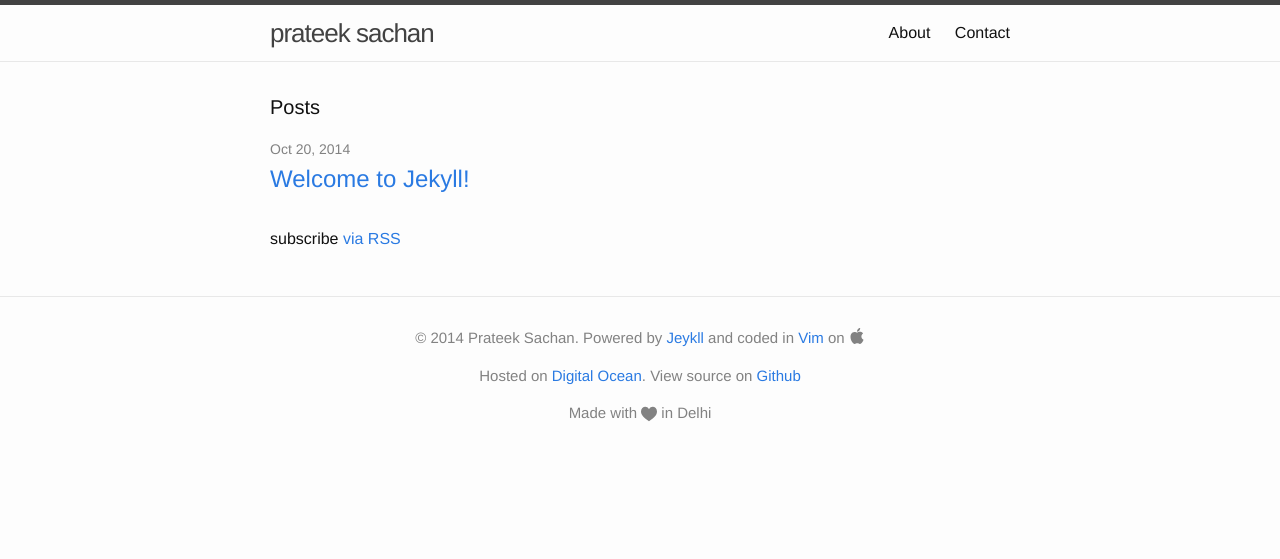
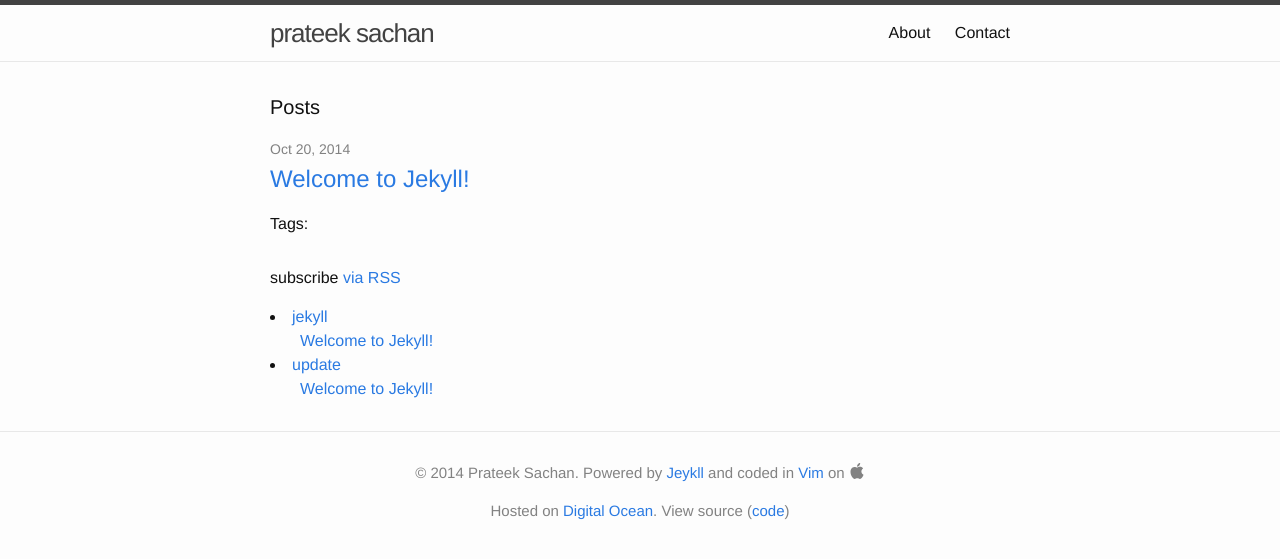
Before and after one commit to prateeksachan/prateeksachan, a Jekyll site: the page built from index.html, in a window 1280 px wide. Shown: the top 559 px of the page. Built offline with Jekyll 4.4.1, drawn with Linux system fonts in a browser that asks for light colours; the list of posts is cut into pages by our own code.

Commit message:
UI changes

```diff
--- a/_includes/footer.html
+++ b/_includes/footer.html
@@ -9,8 +9,7 @@
                             and coded in <a href="{{ site.vim_link }}" target="_new">Vim</a> on
                             <a href="http://apple.com" target="_new">{% include svg-icons/apple.html %}</a></p>
         <p class="text">Hosted on <a href="http://digitalocean.com" target="_new">Digital Ocean</a>.
-        View source on <a href="http://github.com/prateeksachan/prateeksachan" target="_new">Github</a></p>
-        <p class="text">Made with{% include svg-icons/heart.html %} in Delhi</p>
+        View source (<a href="http://github.com/prateeksachan/prateeksachan" target="_new">code</a>)</p>
       </div>
     </div>
 
--- a/_sass/_base.scss
+++ b/_sass/_base.scss
@@ -205,3 +205,7 @@ pre {
     position: relative;
     top: -3px;
 }
+
+ul li p {
+    margin-bottom: 5px;
+}
--- a/_sass/_layout.scss
+++ b/_sass/_layout.scss
@@ -192,7 +192,6 @@
 }
 
 .post-link {
-    display: block;
     font-size: 24px;
 }
 
--- a/index.html
+++ b/index.html
@@ -14,10 +14,21 @@ layout: default
         <h2>
           <a class="post-link" href="{{ post.url | prepend: site.baseurl }}">{{ post.title }}</a>
         </h2>
+        Tags: {{ post.tags | first}}
       </li>
     {% endfor %}
   </ul>
 
   <p class="rss-subscribe">subscribe <a href="{{ "/feed.xml" | prepend: site.baseurl }}">via RSS</a></p>
-
+{% for category in site.categories %}
+  <li><a name="{{ category | first }}">{{ category | first }}</a>
+    <ul>
+    {% for posts in category %}
+      {% for post in posts %}
+        <li><a href="{{ post.url }}">{{ post.title }}</a></li>
+      {% endfor %}
+    {% endfor %}
+    </ul>
+  </li>
+{% endfor %}
 </div>
```
